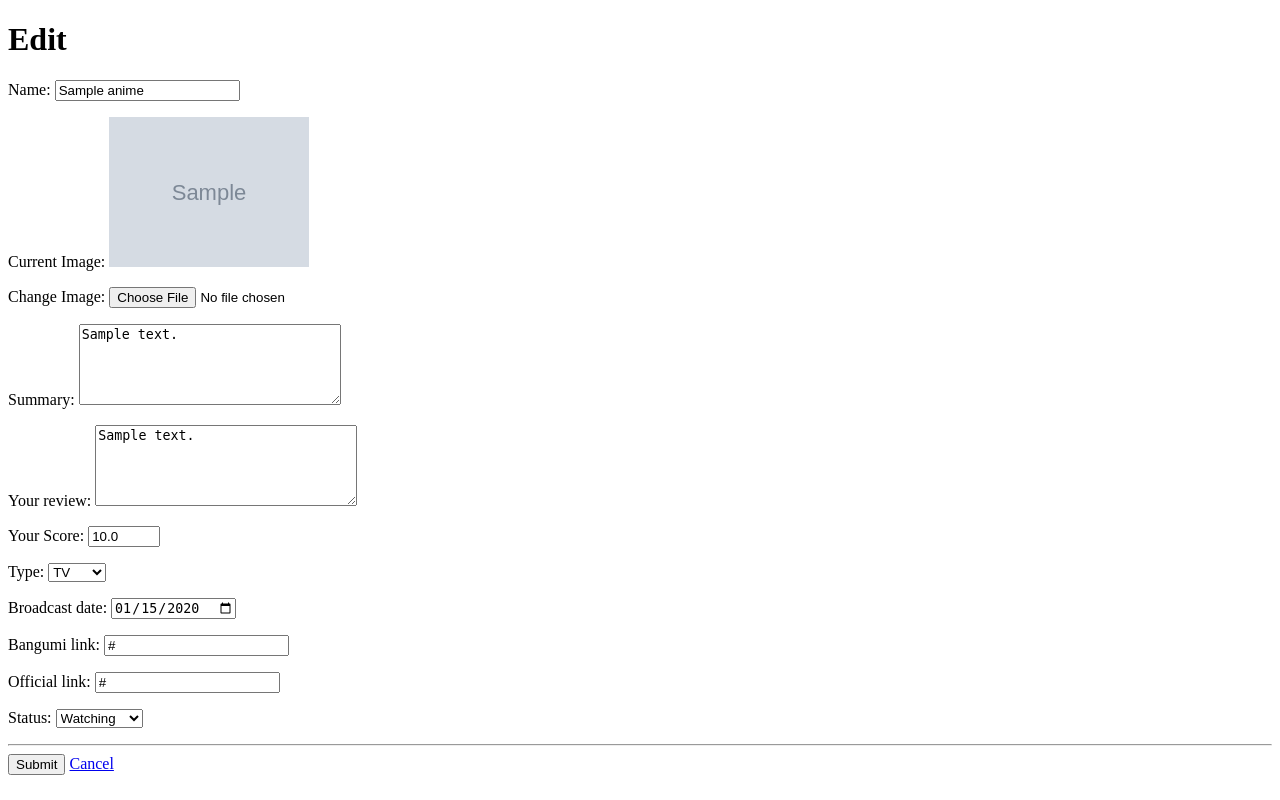
After one commit to Civinb/Recorder, a Flask app: page /animes/1/edit in a window 1280 px wide. The commit adds this page. Run offline with Flask 3, Linux system fonts and the light colour scheme; tables that the repository leaves empty hold one stand-in row (values such as "Sample post"); grey boxes marked "Sample" are stand-in pictures.

Commit message:
Add read&update&delete

```diff
--- a/app.py
+++ b/app.py
@@ -7,15 +7,15 @@ from werkzeug.utils import secure_filename
 from pathlib import Path
 
 
-ALLOWED_EXTENSIONS = {'.jpg', '.jpeg', '.png', '.gif', '.webp'}
+ALLOWED_EXTENSIONS = {'.jpg', '.jpeg', '.png', '.gif', '.webp'}  #允许上传的图片文件扩展名集合，包含了常见的图片格式，如JPG、JPEG、PNG、GIF和WEBP等。
 
 
 app = Flask(__name__)
-app.config['SQLALCHEMY_DATABASE_URI'] = 'sqlite:///main.db'
+app.config['SQLALCHEMY_DATABASE_URI'] = 'sqlite:///main.db'      #配置Flask应用程序使用SQLite数据库，并指定数据库文件为main.db。
 db = SQLAlchemy(app)
 
 
-class status(enum.Enum):
+class status(enum.Enum):                                         #动漫状态枚举类，包含了动漫的各种状态，如正在观看、已完成、计划观看、已放弃和搁置等。
     WACHING = "Watching"
     COMPLETED = "Completed"
     PLANNING = "Planning"
@@ -24,14 +24,14 @@ class status(enum.Enum):
     DEFAULT = "Default"
 
 
-class type(enum.Enum):
+class type(enum.Enum):                                           #动漫类型枚举类，包含了动漫的各种类型，如TV、Movie和OVA等。
     TV = "TV"
     MOVIE = "Movie"
     OVA = "OVA"
 
 
 
-class Anime(db.Model):
+class Anime(db.Model):                                           #数据库中的Anime模型，包含了动漫的各种属性，如名称、图片链接、类型、播出日期、简介、评分、评论、标签、相关链接和状态等。
     id = db.Column(db.Integer, primary_key=True)
     name = db.Column(db.String(80), nullable=False)
     image_url = db.Column(db.String(200), nullable=True)
@@ -55,7 +55,7 @@ def animes():
     return render_template("animes.html", animes=animes)
 
 
-@app.route("/animes/new", methods=["GET", "POST"])
+@app.route("/animes/new", methods=["GET", "POST"])                 #处理/animes/new路径的GET和POST请求，GET请求用于显示添加新动漫的表单页面，POST请求用于处理表单提交的数据并将新动漫添加到数据库中。
 def anime_new():
 
     if request.method == "POST":
@@ -67,11 +67,9 @@ def anime_new():
         official_links = request.form["official_links"]
         type = request.form["type"]
         status = request.form["status"]
-        score = request.form["score"]
-        broadcast_date_str = request.form["broadcast_date"]
+        score = float(request.form["score"])
 
         image_file = request.files["image_file"]
-        image_filename = None
         if image_file and image_file.filename:
             ext = Path(image_file.filename).suffix.lower()
             if ext in ALLOWED_EXTENSIONS:
@@ -80,6 +78,7 @@ def anime_new():
                 safe_name = f"{uuid.uuid4().hex}{ext}"
                 image_file.save(upload_dir / safe_name)
 
+        broadcast_date_str = request.form["broadcast_date"]
         if broadcast_date_str:
             broadcast_date = datetime.strptime(broadcast_date_str, "%Y-%m-%d").date()
         else:
@@ -94,6 +93,60 @@ def anime_new():
 
 
 
+@app.route("/animes/<int:anime_id>")                                 #处理/animes/<anime_id>路径的GET请求，用于显示指定ID的动漫详情页面。
+def anime_detail(anime_id):
+    anime = Anime.query.get_or_404(anime_id)
+    return render_template("animes_detail.html", anime=anime)
+
+
+@app.route("/animes/<int:anime_id>/edit", methods=["GET", "POST"])
+def anime_edit(anime_id):
+    anime = Anime.query.get_or_404(anime_id)
+    if request.method == "POST":
+        anime.name = request.form["name"]
+        anime.summary = request.form["summary"]
+        anime.reviews = request.form["reviews"]
+        anime.bangumi_links = request.form["bangumi_links"]
+        anime.official_links = request.form["official_links"]
+        anime.type = request.form["type"]
+        anime.status = request.form["status"]
+        anime.score = float(request.form["score"])
+
+        image_file = request.files["image_file"]
+        if image_file and image_file.filename:
+            ext = Path(image_file.filename).suffix.lower()
+            if ext in ALLOWED_EXTENSIONS:
+                upload_dir = Path("static/uploads")
+                upload_dir.mkdir(parents=True, exist_ok=True)
+                safe_name = f"{uuid.uuid4().hex}{ext}"
+                image_file.save(upload_dir / safe_name)
+                if anime.image_url:
+                    old_path = upload_dir / anime.image_url
+                    if old_path.exists():
+                        old_path.unlink()
+                anime.image_url = safe_name
+
+        broadcast_date_str = request.form["broadcast_date"]
+        if broadcast_date_str:
+            anime.broadcast_date = datetime.strptime(broadcast_date_str, "%Y-%m-%d").date()
+        else:
+            anime.broadcast_date = None
+
+        db.session.commit()
+        return redirect(url_for('anime_detail', anime_id=anime.id))
+
+    return render_template("animes_edit.html", anime=anime)
+
+@app.route("/animes/<int:anime_id>/delete", methods=["POST"])
+def anime_delete(anime_id):
+    anime = Anime.query.get_or_404(anime_id)
+    if anime.image_url:
+        old_path = Path(app.root_path) / "static" / "uploads" / anime.image_url
+        if old_path.exists():
+            old_path.unlink()
+    db.session.delete(anime)
+    db.session.commit()
+    return redirect(url_for('animes'))
 
 
 if __name__ == "__main__":
--- /dev/null
+++ b/templates/animes_edit.html
@@ -0,0 +1,84 @@
+<!DOCTYPE html>
+<html lang="en">
+<head>
+    <meta charset="UTF-8">
+    <meta name="viewport" content="width=device-width, initial-scale=1.0">
+    <title>Edit Anime</title>
+</head>
+<body>
+    <h1>Edit</h1>
+    <form method="POST" enctype="multipart/form-data">
+        <p>
+            <label>Name: </label>
+            <input type="text" placeholder="e.g. STEINS;GATE" value="{{anime.name}}" name="name">
+        </p>
+
+        <p>
+            <label>Current Image: </label>
+            {%if anime.image_url %}
+                <img src="{{ url_for('static', filename='uploads/' + anime.image_url) }}" alt="Loading failed" width="200">
+            {% else %}
+                No image uploaded.
+            {% endif %}
+        </p>
+
+        <p>
+            <label>Change Image: </label>
+            <input type="file" name="image_file" accept="image/*">
+        </p>
+
+        <p>
+            <label>Summary: </label>
+            <textarea name="summary" id="summary" cols="30" rows="5">{{anime.summary}}</textarea>
+        </p>
+
+        <p>
+            <label>Your review: </label>
+            <textarea name="reviews" id="reviews" cols="30" rows="5">{{anime.reviews}}</textarea>
+        </p>
+
+        <p>
+            <label>Your Score: </label>
+            <input type="number" name="score" min="0" max="10" step="0.1" value="{{anime.score if anime.score is not none else '7.0'}}">
+        </p>
+
+        <p>
+            <label>Type: </label>
+            <select name="type">
+                <option value="TV" {% if anime.type == 'TV' %}selected{% endif %}>TV</option>
+                <option value="MOVIE" {% if anime.type == 'MOVIE' %}selected{% endif %}>Movie</option>
+                <option value="OVA" {% if anime.type == 'OVA' %}selected{% endif %}>OVA</option>
+            </select>
+        </p>
+
+        <p>
+            <label>Broadcast date: </label>
+            <input type="date" name="broadcast_date" value="{{ anime.broadcast_date.strftime('%Y-%m-%d') if anime.broadcast_date else '' }}">
+        </p>
+
+        <p>
+            <label>Bangumi link: </label>
+            <input type="text" placeholder="e.g. https://chii.in/subject/10380" value="{{anime.bangumi_links}}" name="bangumi_links">
+        </p>
+
+        <p>
+            <label>Official link: </label>
+            <input type="text" placeholder="e.g. https://steinsgate.jp/" value="{{anime.official_links}}" name="official_links">
+        </p>
+
+        <p>
+            <label>Status: </label>
+            <select name="status" >
+                <option value="WACHING" {% if anime.status == 'WACHING' %}selected{% endif %}>Watching</option>
+                <option value="COMPLETED" {% if anime.status == 'COMPLETED' %}selected{% endif %}>Completed</option>
+                <option value="PLANNING" {% if anime.status == 'PLANNING' %}selected{% endif %}>Planning</option>
+                <option value="DROPPED" {% if anime.status == 'DROPPED' %}selected{% endif %}>Dropped</option>
+                <option value="ON_HOLD" {% if anime.status == 'ON_HOLD' %}selected{% endif %}>On Hold</option>
+            </select>
+        </p>
+
+        <hr>
+        <button type="submit">Submit</button> <a href="{{url_for('anime_detail', anime_id=anime.id)}}">Cancel</a>
+    </form>
+</body>
+</html>
```
Also changed, not shown: templates/animes.html (+7 -1 lines), templates/animes_detail.html (added, +37 -0 lines), templates/animes_new.html (+3 -4 lines).
